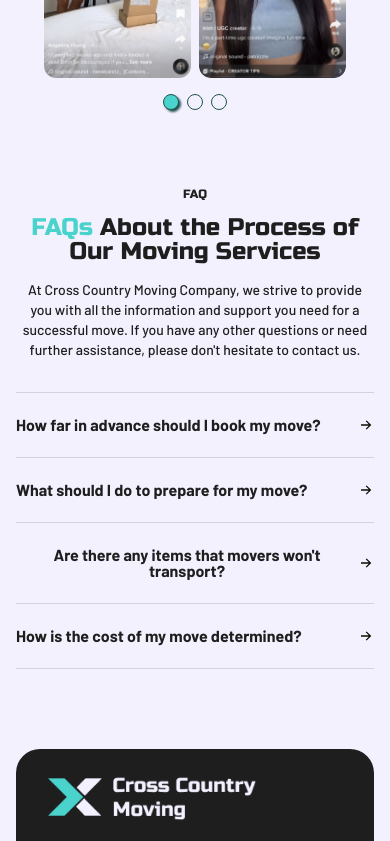
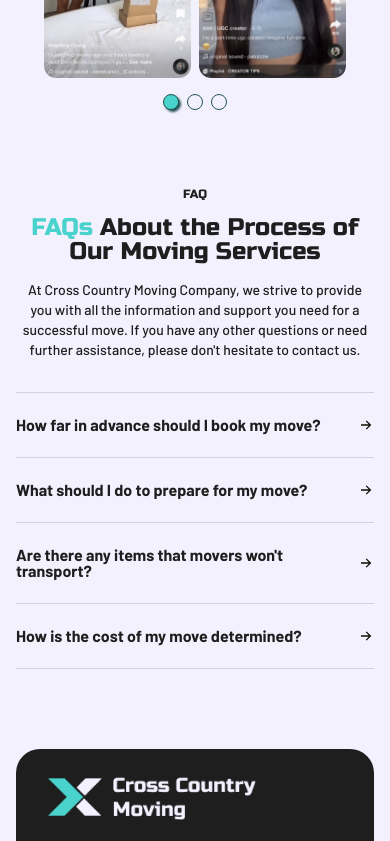
Before and after one commit to Moving-Projects/Cross-Country-Moving, a Next.js app: page /about-us in a window 390 px wide. Shown: the part 1989-2830 px from the top of the page. Built offline with nearby package versions, Linux system fonts and the light colour scheme.

Commit message:
some fixes

```diff
--- a/app/about-us/Question.tsx
+++ b/app/about-us/Question.tsx
@@ -18,7 +18,7 @@ export default function Question ({item, index}: {item: any, index: number}) {
     return (
         <div className='border-b border-black border-opacity-15 first-of-type:border-t'>
             <button className='flex w-full justify-between items-center py-6 lg:py-8' onClick={() => {setActive(!isActive)}}>
-                <p className='text-base lg:text-2xl leading-4 lg:leading-6 font-bold'>{item.question}</p>
+                <p className='text-base text-left lg:text-2xl leading-4 lg:leading-6 font-bold'>{item.question}</p>
                 <motion.img src="/left-arrow.svg" alt="right arrow" className='invert size-4 lg:size-6' variants={{initial: {rotate: 0}, active: {rotate: 90}}} animate={isActive ? 'active' : 'initial'}/>
             </button>
             <motion.div className='overflow-hidden' variants={cardVariants} animate={isActive ? "show" : "hide"} initial={"hide"}>
--- a/app/components/BenefitCard.tsx
+++ b/app/components/BenefitCard.tsx
@@ -16,7 +16,7 @@ export default function BenefitCard ({title, content, image}: {title: string, co
     return (
         <motion.div className="rounded-3xl lg:rounded-[3rem] overflow-hidden shadow-xs lg:shadow-sm w-full border border-accent lg:hover:bg-accent transition duration-200 group" variants={variants} transition={{duration: .3}}>
             <img src={image} alt="image for benefits" className="w-full"/>
-            <div className="py-4 lg:py-8 px-6 lg:px-8 group-hover:text-white">
+            <div className="py-4 lg:py-8 px-6 lg:px-8 lg:group-hover:text-white">
                 <h4 className="font-russo mb-3 lg:text-[2rem] transition duration-200">{title}</h4>
                 <p className="text-sm lg:text-lg font-medium transition duration-200">{content}</p>
             </div>
--- a/app/components/PhoneMenu.tsx
+++ b/app/components/PhoneMenu.tsx
@@ -31,7 +31,7 @@ export default function PhoneMenu ({open, page}: {open: boolean, page: string})
         <motion.div className="h-screen w-screen top-0 left-0 fixed z-30 overflow-hidden bg-white" variants={variants} animate={open ? "visible" : "hidden"} transition={{ ease: "easeOut", duration: .5 }} initial="hidden">
             <motion.ul className="flex flex-col gap-6 justify-center items-center h-screen w-screen relative" variants={list} animate={open ? "visible" : "hidden"} initial="hidden">
                 <motion.li variants={item}>
-                    <a href="" className={`text-[2rem] font-russo ${page === "home" ? "relative after:absolute after:left-0 after:-bottom-1 after:bg-accent after:w-full after:h-[2px]" : ""}`}>HOME</a>
+                    <a href="/" className={`text-[2rem] font-russo ${page === "home" ? "relative after:absolute after:left-0 after:-bottom-1 after:bg-accent after:w-full after:h-[2px]" : ""}`}>HOME</a>
                 </motion.li>
                 <motion.li variants={item}>
                     <a href="/long-distance-moves" className={`text-[2rem] font-russo ${page === "long" ? "relative after:absolute after:left-0 after:-bottom-1 after:bg-accent after:w-full after:h-[2px]" : ""}`}>LONG DISTANCE</a>
```
Also changed, not shown: app/icon.png.
